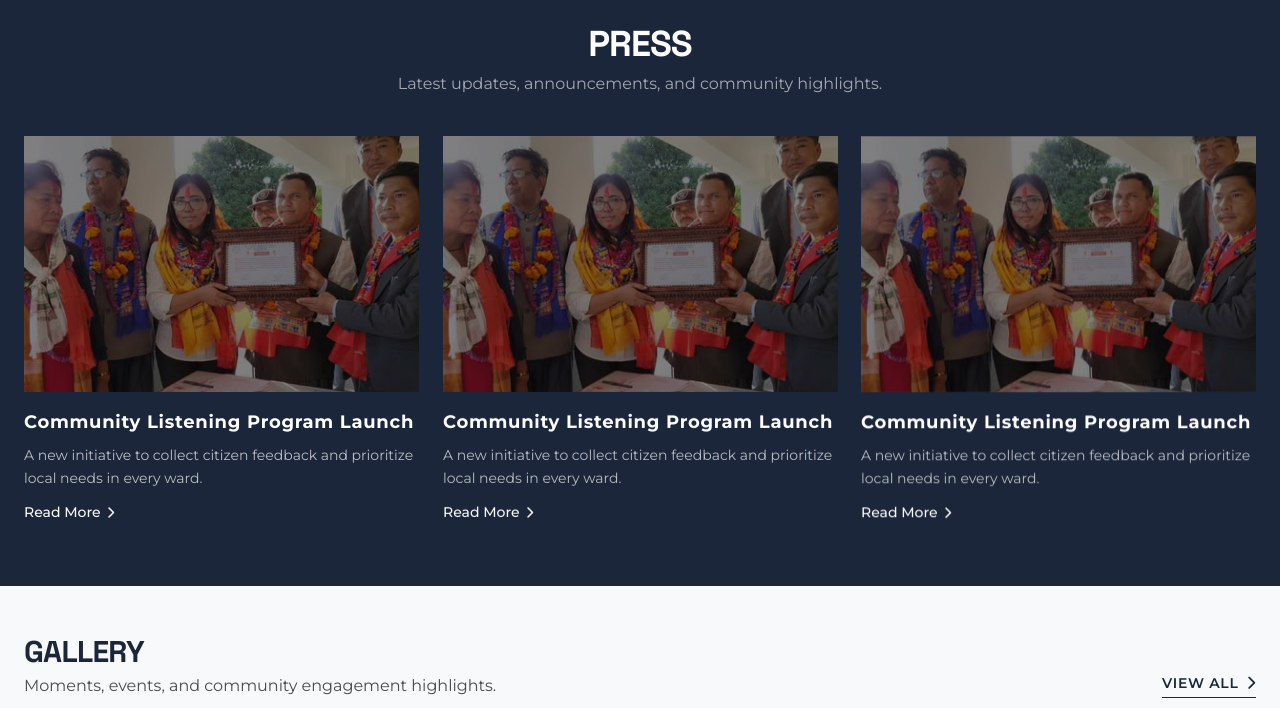
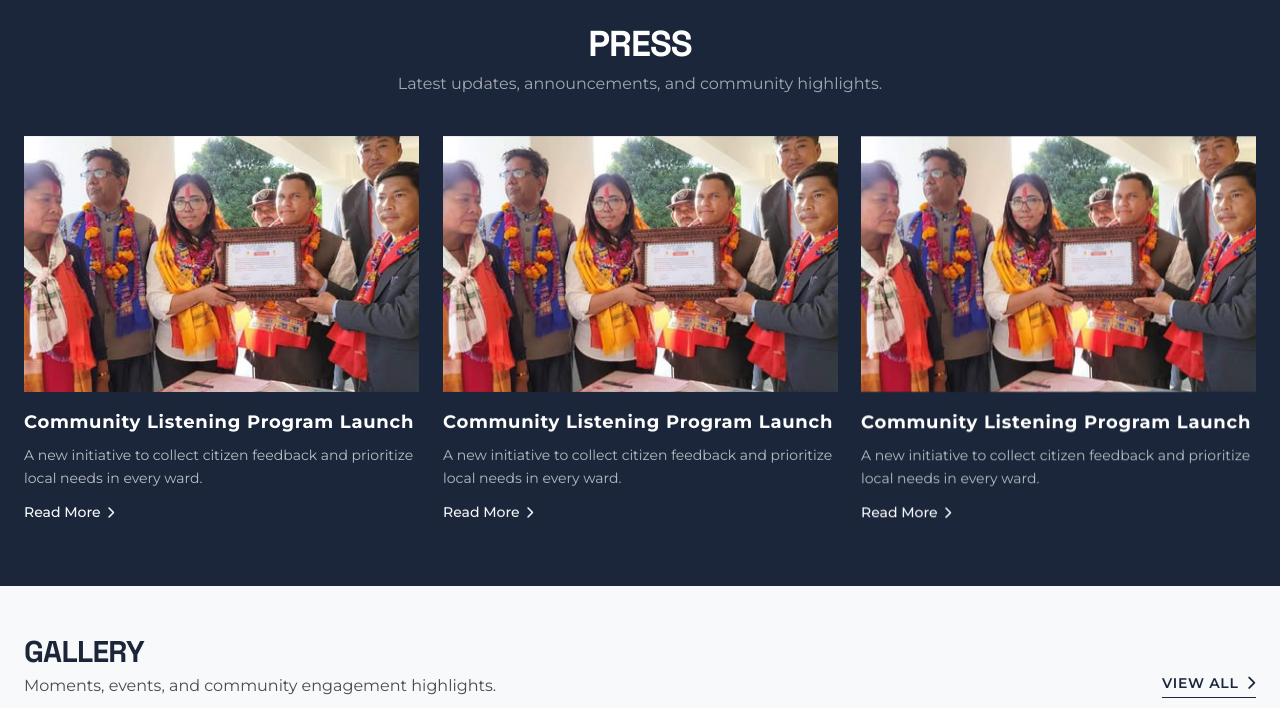
Before and after one commit to parajulisanket/binita-khadka-portfolio, a plain HTML site: page index.html in a window 1280 px wide. Shown: the part 1480-2188 px from the top of the page. Drawn offline with nearby package versions, Linux system fonts and the light colour scheme.

Commit message:
update in press part

```diff
--- a/index.html
+++ b/index.html
@@ -340,7 +340,7 @@
               />
 
               <div
-                class="absolute inset-0 bg-black/50 transition-opacity duration-300 group-hover:bg-black/20"
+                class="absolute inset-0 transition-opacity duration-300 group-hover:bg-black/10"
               ></div>
             </div>
 
@@ -383,7 +383,7 @@
               />
 
               <div
-                class="absolute inset-0 bg-black/50 transition-opacity duration-300 group-hover:bg-black/20"
+                class="absolute inset-0 transition-opacity duration-300 group-hover:bg-black/10"
               ></div>
             </div>
 
@@ -426,7 +426,7 @@
               />
 
               <div
-                class="absolute inset-0 bg-black/50 transition-opacity duration-300 group-hover:bg-black/20"
+                class="absolute inset-0 transition-opacity duration-300 group-hover:bg-black/10"
               ></div>
             </div>
 
```
